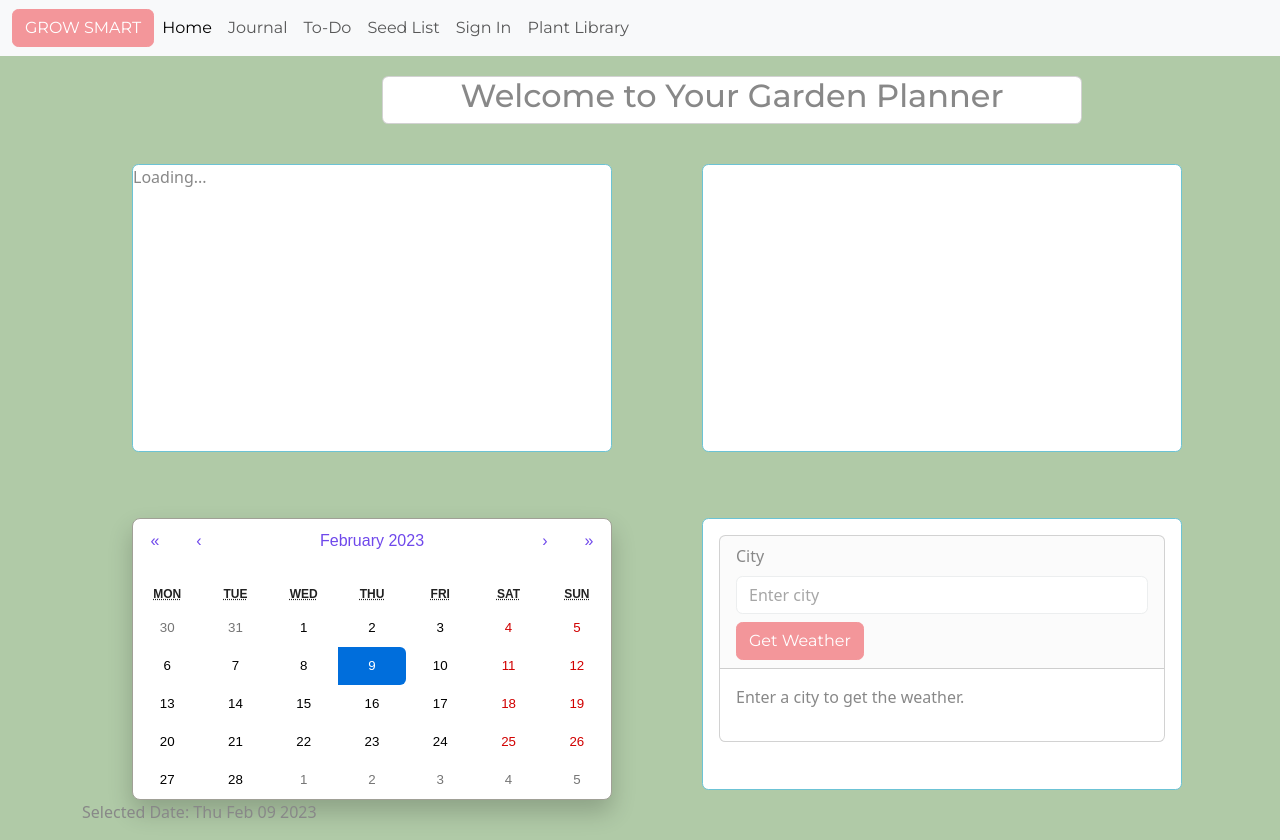
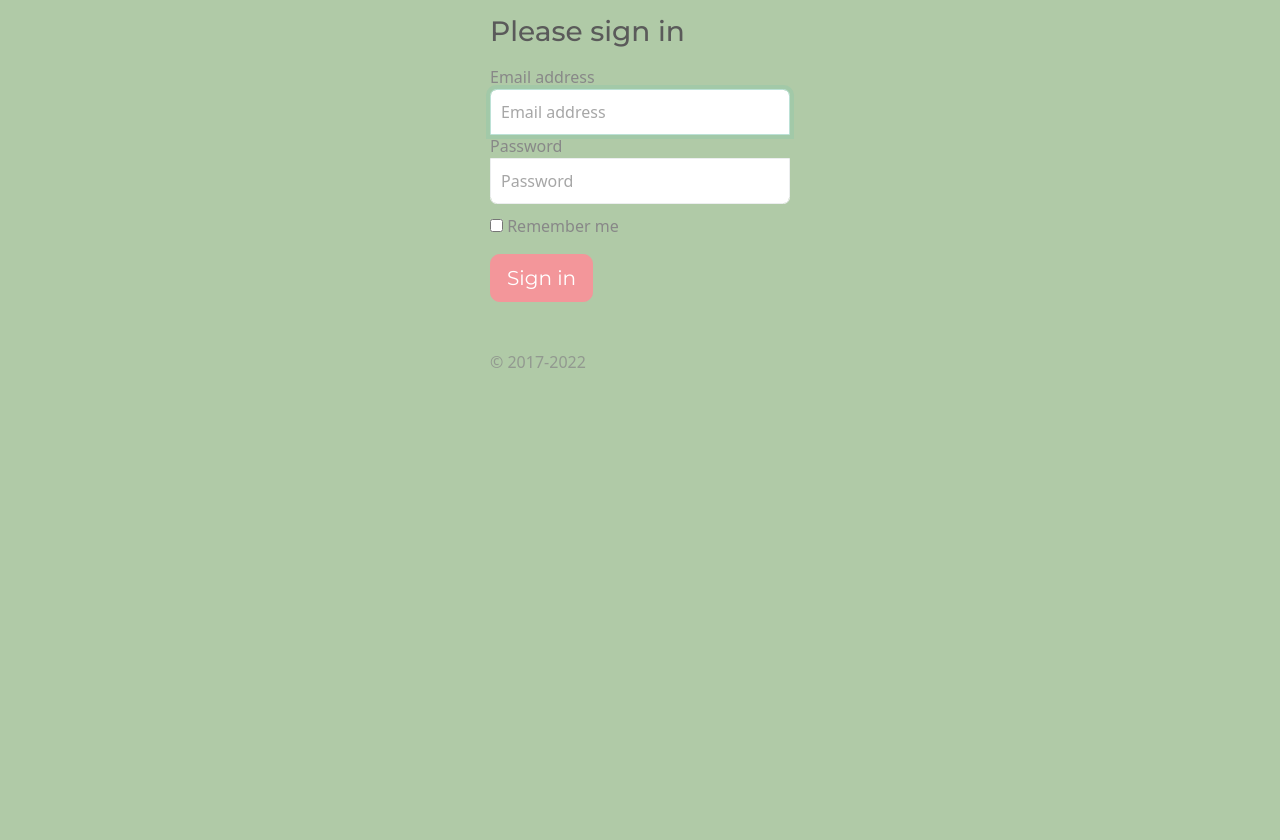
Before and after one commit to ptieman/garden-app-fe, a React (Create React App) app: page / in a window 1280 px wide. After the commit the page ends 800 px from the top, so only its background shows below. Built offline with nearby package versions, Linux system fonts and the light colour scheme.

Commit message:
homepage cards work

```diff
--- a/src/components/HomePage.js
+++ b/src/components/HomePage.js
@@ -20,7 +20,7 @@ const HomePage = () => {
         journal_body: '',
         journal_time_stamp: ''
     });
-    // const [toDoListData, setToDoListData] = useState({})
+    const [toDoListData, setToDoListData] = useState([]);
     // const [loading, setLoading] = useState(true);
     useEffect(() => {
         axios
@@ -30,13 +30,28 @@ const HomePage = () => {
                 setJournalEntryData(res.data.latest_journal_entry);
             })
             .catch((err) => console.error(err));
-        // axios
-        //     .get("http://localhost:8000/")
-        //     .then((res) => {
-        //         console.log(res.data.to_do_list);
-        //         setToDoListData(res.data.to_do_list);
-        //     })
+            axios
+            .get("http://localhost:8000/")
+            .then((res) => {
+                console.log(res.data);
+                if (res.data.latest_todo_list) {
+                    console.log(res.data.latest_todo_list.slice(-5));
+                    setToDoListData(res.data.latest_todo_list.slice(-5));
+                }
+            })
+            .catch((err) => console.error(err));
     }, []);
+
+    const deleteTask = (id) => {
+        axios
+            .delete(`http://localhost:8000/tasks/${id}`)
+            .then((res) => {
+                console.log(res.data);
+                setToDoListData(toDoListData.filter((task) => task.id !== id));
+            })
+            .catch((err) => console.error(err));
+    };
+
 
     return (
         <Container>
@@ -59,7 +74,17 @@ const HomePage = () => {
                 </Col>
                 <Col>
                     <Card className="card border-info mb-3" style={{ width: '30em', height: '18rem', marginLeft: '50px' }}>
-                        <Card.Body></Card.Body>
+                    {toDoListData.length > 0 ? (
+                            <>
+                                {toDoListData.map((task, index) => (
+                                    <Card.Body key={index}> {task.task_title}
+                                    <button class="btn btn-outline-success" onClick={() => deleteTask(task.id)}>Done</button>
+                                    </Card.Body>
+                                ))}
+                            </>
+                        ): (
+                            <p>Loading...</p>
+                        )}
                     </Card>
                 </Col>
             </Row>
--- a/src/components/JournalEntry.js
+++ b/src/components/JournalEntry.js
@@ -4,8 +4,8 @@ import axios from 'axios';
 
 const JournalEntryPage = () => {
     const [journalEntries, setJournalEntries] = useState([]);
-    const [journalTitle, setJournalTitle] = useState("");
-    const [journalBody, setJournalBody] = useState("");
+    const [journalTitle, setJournalTitle] = useState();
+    const [journalBody, setJournalBody] = useState();
     // const [journalTimeStamp, setJournalTimeStamp] = useState("")
 
 
@@ -62,8 +62,8 @@ const JournalEntryPage = () => {
                     {journalEntries.map((entry) => (
                         <Card key={entry.id} className="card border-info mb-3" style={{ width: '30rem', height: '18rem', marginLeft: '50px'}}>
                             <Card.Body>
-                                <Card.Title>{entry.journal_title}{" "}</Card.Title>
-                                <Card.Text>{entry.journal_body}{" "}</Card.Text>
+                                <Card.Title>{entry.journal_title}</Card.Title>
+                                <Card.Text>{entry.journal_body}</Card.Text>
                             </Card.Body>
                             <button class="btn btn-secondary" onClick={() => handleDeleteJournal(entry.id)}>Delete</button>
                         </Card>
--- a/src/components/NavBar.js
+++ b/src/components/NavBar.js
@@ -12,7 +12,7 @@ function Navigation() {
           <div class="collapse navbar-collapse" id="navbarColor03">
             <ul class="navbar-nav me-auto">
               <li class="nav-item">
-                <a class="nav-link active" href="/">Home
+                <a class="nav-link active" href="/home">Home
                   <span class="visually-hidden">(current)</span>
                 </a>
               </li>
@@ -25,9 +25,9 @@ function Navigation() {
               <li class="nav-item">
                 <a class="nav-link" href="/seed-list">Seed List</a>
               </li>
-              <li class="nav-item">
+              {/* <li class="nav-item">
                 <a class="nav-link" href="/sign-in">Sign In</a>
-              </li>
+              </li> */}
               <li class="nav-item">
                 <a class="nav-link" href="/plant-library">Plant Library</a>
               </li>
--- a/src/components/ToDoList.js
+++ b/src/components/ToDoList.js
@@ -58,7 +58,7 @@ const ToDoList = () => {
         {tasks.map((task) => (
           <li key={task.id}>
             {task.task_title}{" "}
-            <button class="btn btn-outline-secondary" onClick={() => handleDeleteTask(task.id)}>Delete</button>
+            <button class="btn btn-outline-success" onClick={() => handleDeleteTask(task.id)}>Done</button>
           </li>
         ))}
       </Card>
--- a/src/components/sign-in.js
+++ b/src/components/sign-in.js
@@ -1,9 +1,23 @@
 
 import React from "react"
+import { useNavigate } from 'react-router-dom';
 
 
 // when button is pressed - go to homepage
 function SignIn() {
+
+  let navigate = useNavigate();
+  const routeChange = () => {
+    let path = '/home';
+    navigate(path);
+  }
+  // const history = useHistory();
+
+  // const handleSubmit = (event) => {
+  //   event.preventDefault();
+  //   // Code to handle the sign in logic here
+  //   history.push('/home');
+  // };
     return (
 
     <form class="form-signin">
@@ -18,7 +32,7 @@ function SignIn() {
       <input type="checkbox" value="remember-me"/> Remember me
     </label>
   </div>
-  <button class="btn btn-lg btn-secondary btn-block" type="submit">Sign in</button>
+  <button onClick={routeChange} class="btn btn-lg btn-secondary btn-block" type="submit">Sign in</button>
   <p class="mt-5 mb-3 text-muted">© 2017-2022</p>
 </form>
     )
--- a/src/index.js
+++ b/src/index.js
@@ -28,12 +28,14 @@ export default function App() {
     <div className='bg-custom'>
       <BrowserRouter>
         <Routes>
-          <Route path="/" element={<Layout />}>
-            <Route index element={<HomePage />}/>
+          <Route path="/" element={<SignIn/>}></Route>
+            <Route path="/" element={<Layout />}>
+            <Route path="/home" element={<HomePage/>}></Route>
+              {/* <Route index element={<HomePage />}/> */}
             <Route path="journal-entries" element={<JournalEntry />}/>
             <Route path='seed-list' element={<SeedList />}/>
             <Route path='to-do' element={<ToDoList />}/>
-            <Route path='sign-in' element={<SignIn/>}></Route>
+            {/* <Route path='sign-in' element={<SignIn/>}></Route> */}
             <Route path='plant-library' element={<PlantLibrary/>}></Route>
           </Route>
         </Routes>
```
